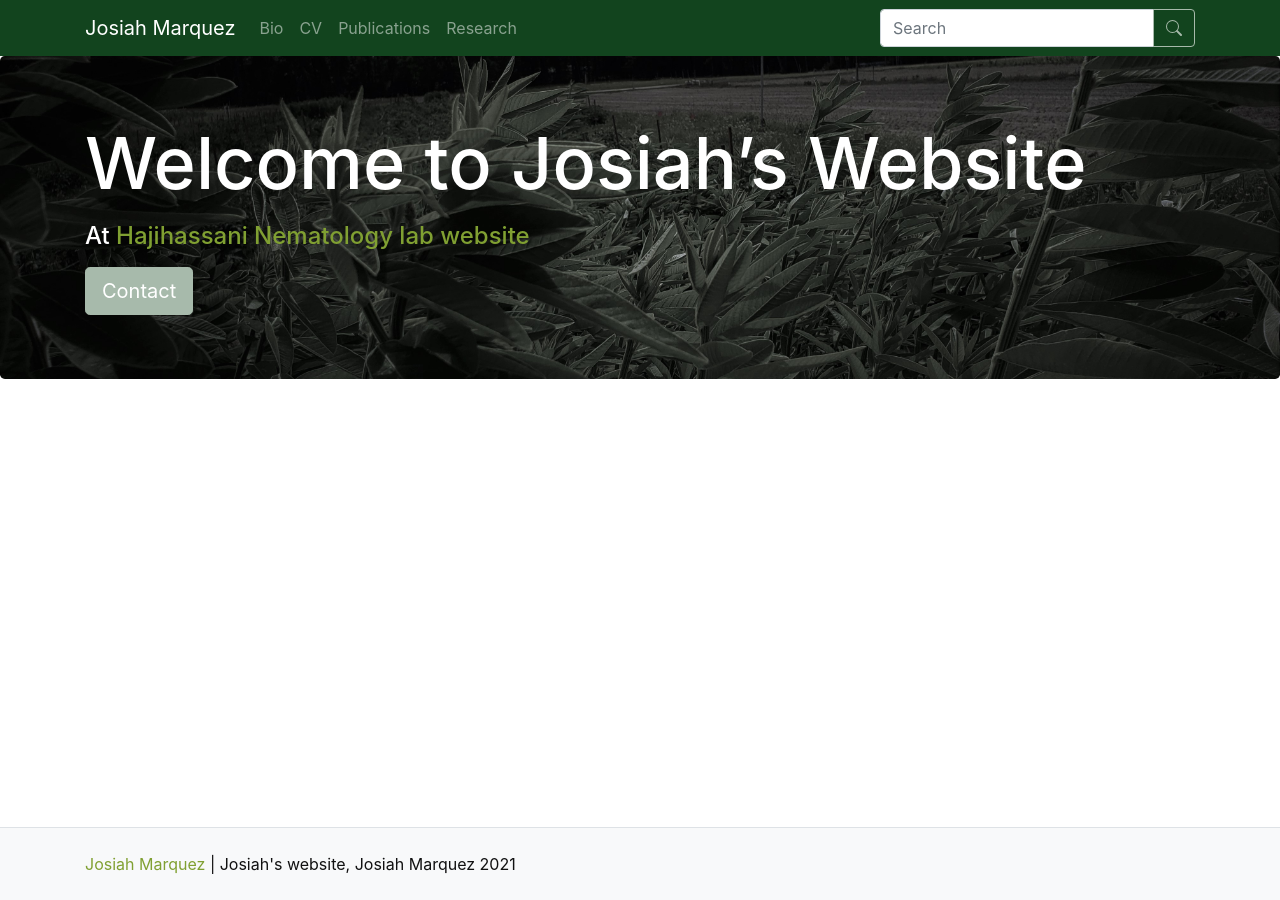
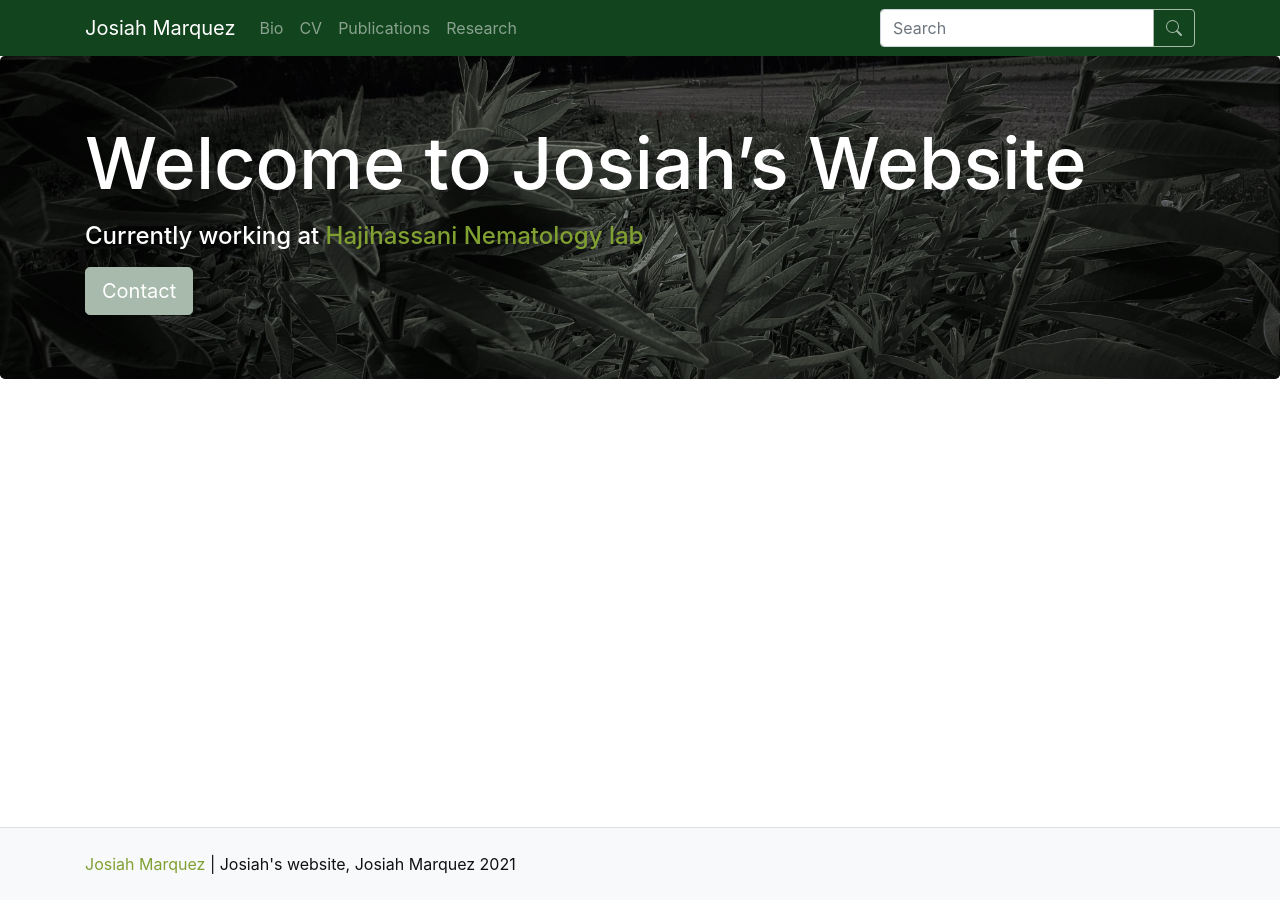
Before and after one commit to jmm43904/website, a Jekyll site: the page built from pages/index.md, in a window 1280 px wide. Built offline with Jekyll 4.4.1, drawn with Linux system fonts in a browser that asks for light colours.

Commit message:
Update index.md

```diff
--- a/pages/index.md
+++ b/pages/index.md
@@ -14,4 +14,4 @@ layout: default
     }
 </style>
 
-{% include jumbotron.html title="Welcome to Josiah's Website" lead="#### At [Hajihassani Nematology lab website](https://site.caes.uga.edu/nema/)" btn-text="Contact" btn-link="contact.html"%}
+{% include jumbotron.html title="Welcome to Josiah's Website" lead="#### Currently working at [Hajihassani Nematology lab](https://site.caes.uga.edu/nema/)" btn-text="Contact" btn-link="contact.html"%}
```
